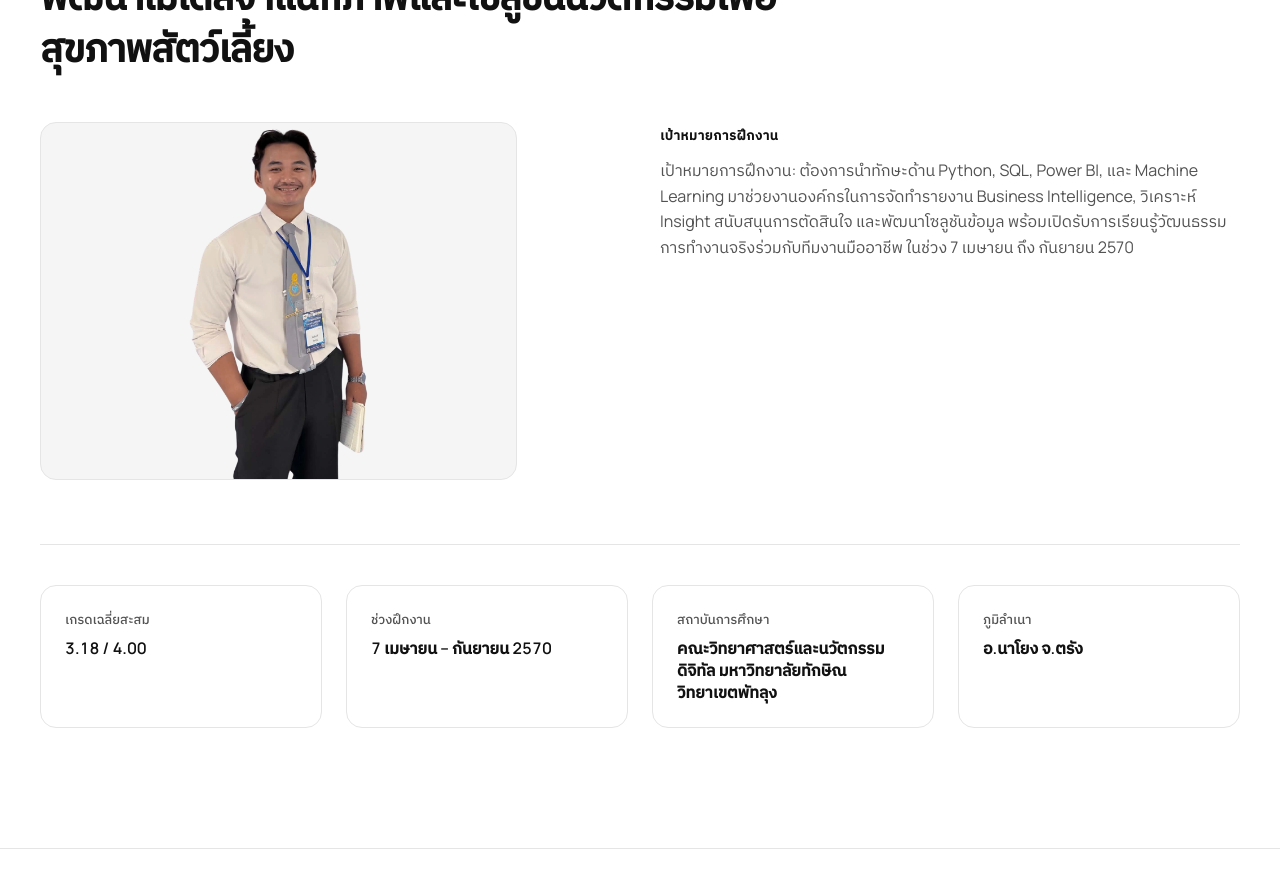
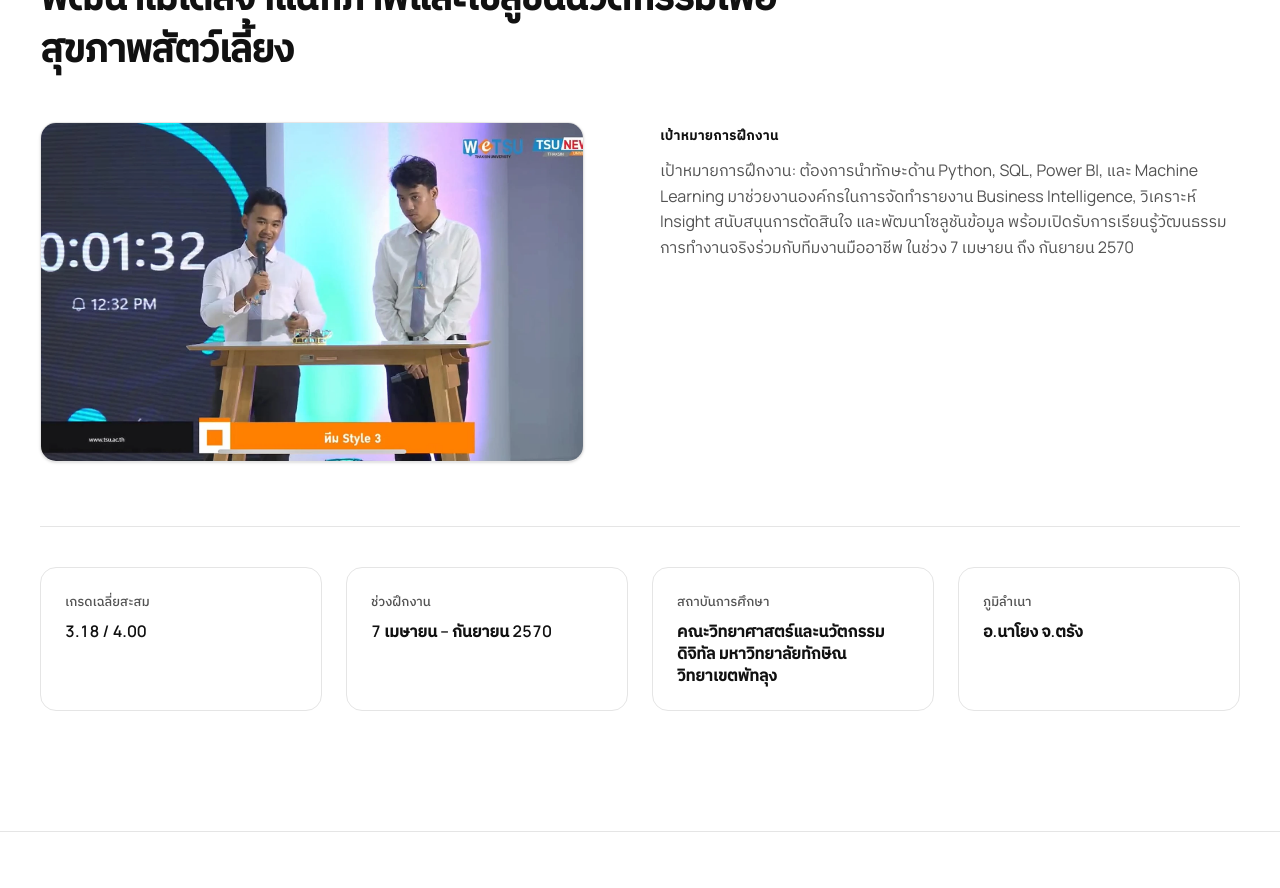
Before and after one commit to kittinon12548-maker/Kittinon.portfolio, a Next.js app: page /about in a window 1280 px wide. Shown: the part 1720-2608 px from the top of the page. Built offline with nearby package versions, Linux system fonts and the light colour scheme.

Commit message:
feat(about): update AboutStory with image_4K presentation photo

```diff
--- a/components/about/AboutStory.tsx
+++ b/components/about/AboutStory.tsx
@@ -12,12 +12,12 @@ export default function AboutStory() {
 
         <div className="mt-12 grid gap-10 md:grid-cols-12 md:items-start">
           {/* Profile Photo */}
-          <div className="relative aspect-[4/3] w-full max-w-[34rem] overflow-hidden rounded-2xl border border-[#E5E5E5] bg-[#F5F5F5] md:col-span-5 flex items-end justify-center">
+          <div className="relative aspect-[16/10] w-full max-w-[34rem] overflow-hidden rounded-2xl border border-[#E5E5E5] bg-[#F5F5F5] md:col-span-6 flex items-center justify-center shadow-sm">
             {/* eslint-disable-next-line @next/next/no-img-element */}
             <img
-              src="/images/profile-portrait.webp"
+              src="/images/image_4K.webp"
               alt={profile.nameTh}
-              className="h-full w-auto object-contain object-bottom select-none"
+              className="h-full w-full object-cover object-center select-none"
             />
           </div>
 
--- a/data/portfolio.ts
+++ b/data/portfolio.ts
@@ -20,7 +20,7 @@ export const profile = {
   sideJob: "วิจัยและพัฒนานวัตกรรม AI & Data Analytics",
   photo: "/images/profile-portrait.webp",
   portrait: "/images/profile-portrait.webp",
-  storyPhoto: "/images/profile-portrait.webp",
+  storyPhoto: "/images/image_4K.webp",
   avatar: "/images/profile-portrait.webp",
   resumeUrl: "/resume.pdf",
 };
```
Also changed, not shown: public/images/image_4K.png (added), public/images/image_4K.webp (added).
